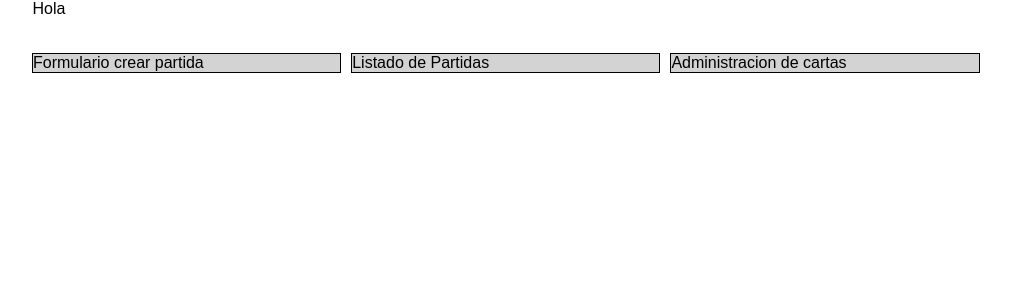
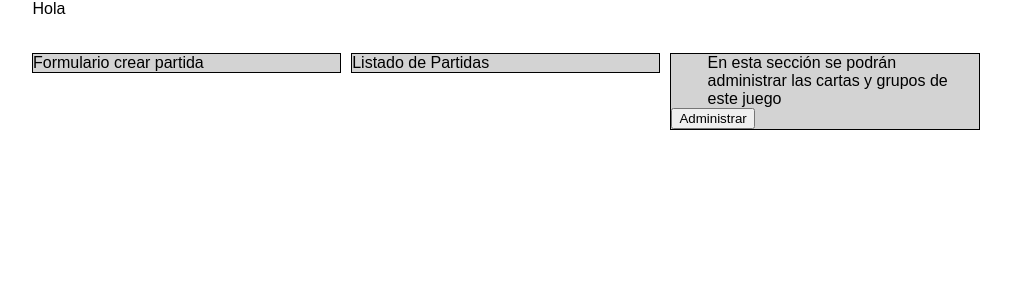
Before and after one commit to pds-2018s1/timeline, a React (Create React App) app: page / in a window 1280 px wide. Both pictures are taken after a click on the button "Entrar". Shown: the top 300 px of the page, without its empty margins (101-1112 px from the left). Built offline with nearby package versions, Linux system fonts and the light colour scheme.

Commit message:
WIP: working on cards management component

```diff
--- a/src/actions/game.js
+++ b/src/actions/game.js
@@ -4,12 +4,17 @@ export const START_GAME = 'START_GAME'
 export const CARD_SELECTED = 'CARD_SELECTED'
 export const CARD_PLACED_IN_TIMELINE = 'CARD_PLACED_IN_TIMELINE'
 export const LOGIN = 'LOGIN'
+export const ADMINISTRATE = 'ADMINISTRATE'
 
 export const login = (playerName) => ({
   type: LOGIN,
   player: {
     name: playerName
   }
+})
+
+export const administrate = () => ({
+  type: ADMINISTRATE
 })
 
 export const startGame = () => (dispatch, getState) => {
--- /dev/null
+++ b/src/components/CardsList/CardsList.jsx
@@ -0,0 +1,8 @@
+import React from 'react'
+
+
+const CardsList = ({}) => (
+    <div> Cartas </div>
+)
+
+export default CardsList
--- a/src/components/CardsManagement/CardsManagement.jsx
+++ b/src/components/CardsManagement/CardsManagement.jsx
@@ -1,7 +1,25 @@
 import React from 'react'
+import CardsList from '../CardsList/CardsList'
 
-const CardsManagement = ({}) => (
-  <div>Administracion de cartas</div>
-)
+class CardsManagement extends React.Component {
+
+  constructor(props) {
+    super(props)
+    this.state = {
+    }
+  }
+
+  render() {
+    return(<div className="home">
+    <div className="greet">En esta sección se podrán administrar las cartas y grupos de este juego</div>
+
+    <button type="submit" name="submit"
+             onClick={() => this.props.administrate()}>
+            Administrar</button>
+
+  </div>)
+  }
+
+}
 
 export default CardsManagement
--- a/src/components/Game/Game.jsx
+++ b/src/components/Game/Game.jsx
@@ -5,8 +5,9 @@ import GameLobby from '../../containers/GameLobby'
 import Player from '../Player/Player'
 import Winner from '../Winner/Winner'
 import Home from '../Home/Home'
+import CardsList from '../CardsList/CardsList';
 
-const Game = ({ gameStarted, winner, loggedIn, name }) => {
+const Game = ({ gameStarted, winner, loggedIn, name, administrate }) => {
   if (gameStarted && !winner) {
     return (
       <div className="game">
@@ -16,7 +17,10 @@ const Game = ({ gameStarted, winner, loggedIn, name }) => {
   } else if (winner) {
     return (<Winner name={winner.name} />)
   } else if (loggedIn) {
-    return (<Home name={name}/>)
+    if (administrate){
+      return (<CardsList/>)
+    }
+    else return (<Home name={name}/>)
   } else {
     return <GameLobby />
   }
--- a/src/components/Home/Home.jsx
+++ b/src/components/Home/Home.jsx
@@ -1,7 +1,7 @@
 import React from 'react'
 import CreateMatch from '../CreateMatch/CreateMatch'
 import Matches from '../Matches/Matches'
-import CardsManagement from '../CardsManagement/CardsManagement'
+import CardsManagement from '../../containers/CardsManagement'
 import './Home.css'
 
 const Home = ({name}) => (
--- /dev/null
+++ b/src/containers/CardsManagement.jsx
@@ -0,0 +1,11 @@
+import { connect } from 'react-redux'
+import CardsManagement from '../components/CardsManagement/CardsManagement'
+import { administrate } from '../actions/game'
+
+const mapActionsToProps = dispatch => ({
+  administrate : () => {
+    return dispatch(administrate())
+  }
+})
+
+export default connect(null, mapActionsToProps) (CardsManagement)
--- a/src/containers/Game.jsx
+++ b/src/containers/Game.jsx
@@ -5,7 +5,8 @@ const mapStateToProps = state => ({
   gameStarted: state.gameStarted,
   winner: state.winner,
   loggedIn: state.loggedIn,
-  name: state.player.name
+  name: state.player.name,
+  administrate: state.administrate
 })
 
 export default connect(mapStateToProps, null)(Game)
--- a/src/reducers/game.js
+++ b/src/reducers/game.js
@@ -1,4 +1,4 @@
-import { START_GAME, CARD_SELECTED, CARD_PLACED_IN_TIMELINE, LOGIN } from '../actions/game'
+import { ADMINISTRATE, START_GAME, CARD_SELECTED, CARD_PLACED_IN_TIMELINE, LOGIN } from '../actions/game'
 import { cards } from '../model/constants'
 
 const initialState = {
@@ -13,7 +13,8 @@ const initialState = {
     deck: cards,
     discard: {quantity: 0},
     selectedCard: null,
-    winner: null
+    winner: null,
+    administrate: false
   }
 
 /**Los turnos serán por nro de jugador.. desde 0 hasta...... (en principio arranca el 0) */
@@ -24,6 +25,11 @@ export const game = (state = initialState, action) => {
           ...state,
           player: action.player,
           loggedIn: true
+        }
+      case ADMINISTRATE:
+        return {
+          ...state,
+          administrate: true
         }
       case START_GAME:
         return {
```
Also changed, not shown: src/components/CardsList/CardsList.css (added), src/components/CardsList/CardsList.storybook.jsx (added), 1 other file (tests, documents, lock files or other folders).
